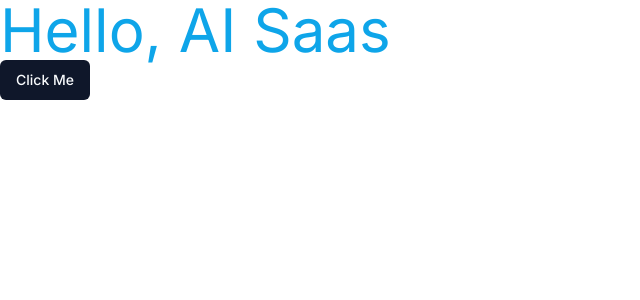
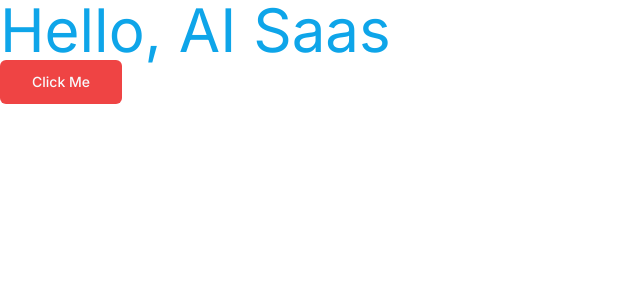
Before and after one commit to mrwebwork/ai-saas, a Next.js app: page / in a window 1280 px wide. Shown: the top 300 px of the page, without its empty margins (0-640 px from the left). Built offline with nearby package versions, Linux system fonts and the light colour scheme.

Commit message:
Add height to web page, update metadata and add Button component

```diff
--- a/app/globals.css
+++ b/app/globals.css
@@ -1,6 +1,12 @@
 @tailwind base;
 @tailwind components;
 @tailwind utilities;
+
+html,
+body,
+:root {
+  height: 100%;
+}
 
 @layer base {
   :root {
--- a/app/layout.tsx
+++ b/app/layout.tsx
@@ -5,8 +5,8 @@ import { Inter } from "next/font/google";
 const inter = Inter({ subsets: ["latin"] });
 
 export const metadata: Metadata = {
-  title: "AI Saas",
-  description: "Generated by create next app",
+  title: "Genius",
+  description: "AI Platform",
 };
 
 export default function RootLayout({
--- a/app/page.tsx
+++ b/app/page.tsx
@@ -3,10 +3,10 @@ import { Button } from "@/components/ui/button";
 export default function Home() {
   return (
     <div>
-      <div>
-        <h1 className="text-6xl text-sky-500">Hello, AI Saas</h1>
-        <Button>Click Me</Button>
-      </div>
+      <h1 className="text-6xl text-sky-500">Hello, AI Saas</h1>
+      <Button variant="destructive" size="lg">
+        Click Me
+      </Button>
     </div>
   );
 }
```
